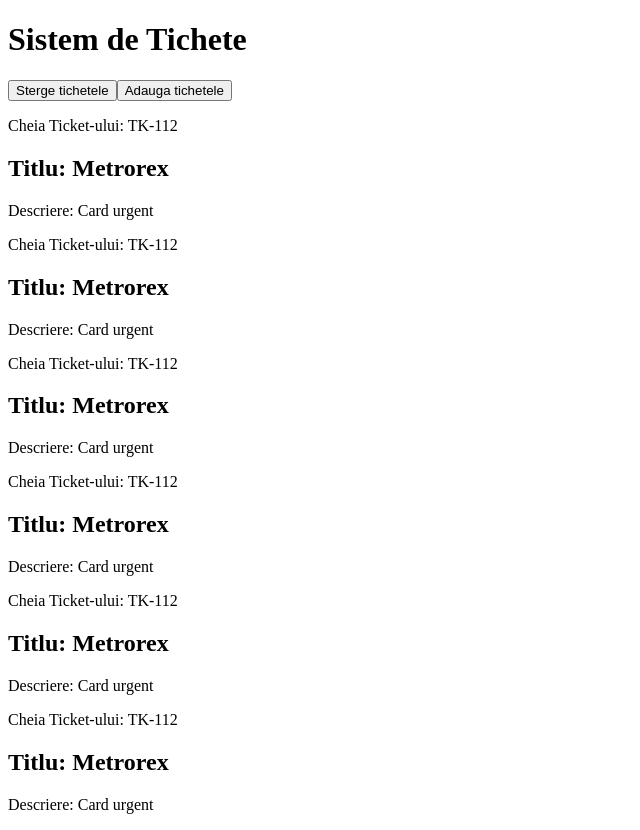
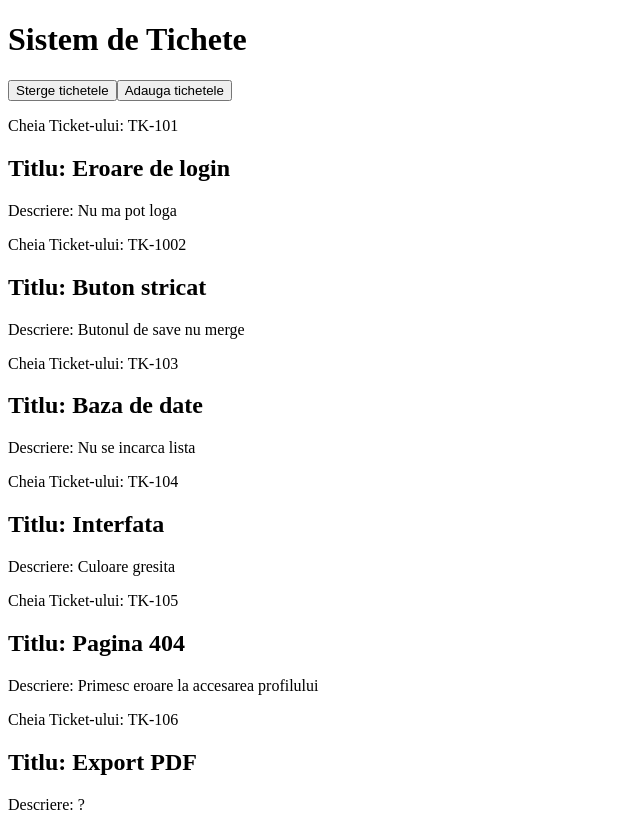
Before and after one commit to ovidiu-costache/Ticket-Tracker-UI, an Angular app: page / in a window 1280 px wide. Shown: the whole page, without its empty margins (0-640 px from the left). Built offline with nearby package versions, Linux system fonts and the light colour scheme.

Commit message:
fix: different tickets

```diff
--- a/src/app/ticket-card/ticket-card.html
+++ b/src/app/ticket-card/ticket-card.html
@@ -1,8 +1,8 @@
 <div>
-    <p>Cheia Ticket-ului: {{ ticketKey }}</p>
+    <p>Cheia Ticket-ului: {{ ticket.ticketKey }}</p>
 
     <!--Am legat atributul HTML [title] de description-->
-    <h2 [title]="description">Titlu: {{ title }}</h2>
+    <h2 [title]="ticket.description">Titlu: {{ ticket.title }}</h2>
 
-    <p>Descriere: {{ description }}</p>
+    <p>Descriere: {{ ticket.description }}</p>
 </div>
--- a/src/app/ticket-card/ticket-card.ts
+++ b/src/app/ticket-card/ticket-card.ts
@@ -1,4 +1,4 @@
-import { Component } from '@angular/core';
+import { Component, Input } from '@angular/core';
 
 @Component({
   selector: 'app-ticket-card',
@@ -7,11 +7,13 @@
   styleUrl: './ticket-card.css',
 })
 export class TicketCard {
-  id = 12;
-  ticketKey = 'TK-112';
-  title = 'Metrorex';
-  description = 'Card urgent';
-  createdAt = new Date();
-  statusId = 1;
-  priorityId = 3;
+  @Input({ required: true }) ticket!: {
+    id: number;
+    ticketKey: string;
+    title: string;
+    description: string;
+    createdAt: Date;
+    statusId: number;
+    priorityId: number;
+  };
 }
--- a/src/app/ticket-list/ticket-list.html
+++ b/src/app/ticket-list/ticket-list.html
@@ -7,5 +7,7 @@
 
 <!--Daca nu exista tichete, stie singur sa nu incerce bucla for-->
 @for (ticket of tickets; track ticket.id) {
-    <app-ticket-card></app-ticket-card>
+    <app-ticket-card
+        [ticket]="ticket">
+    </app-ticket-card>
 }
```
